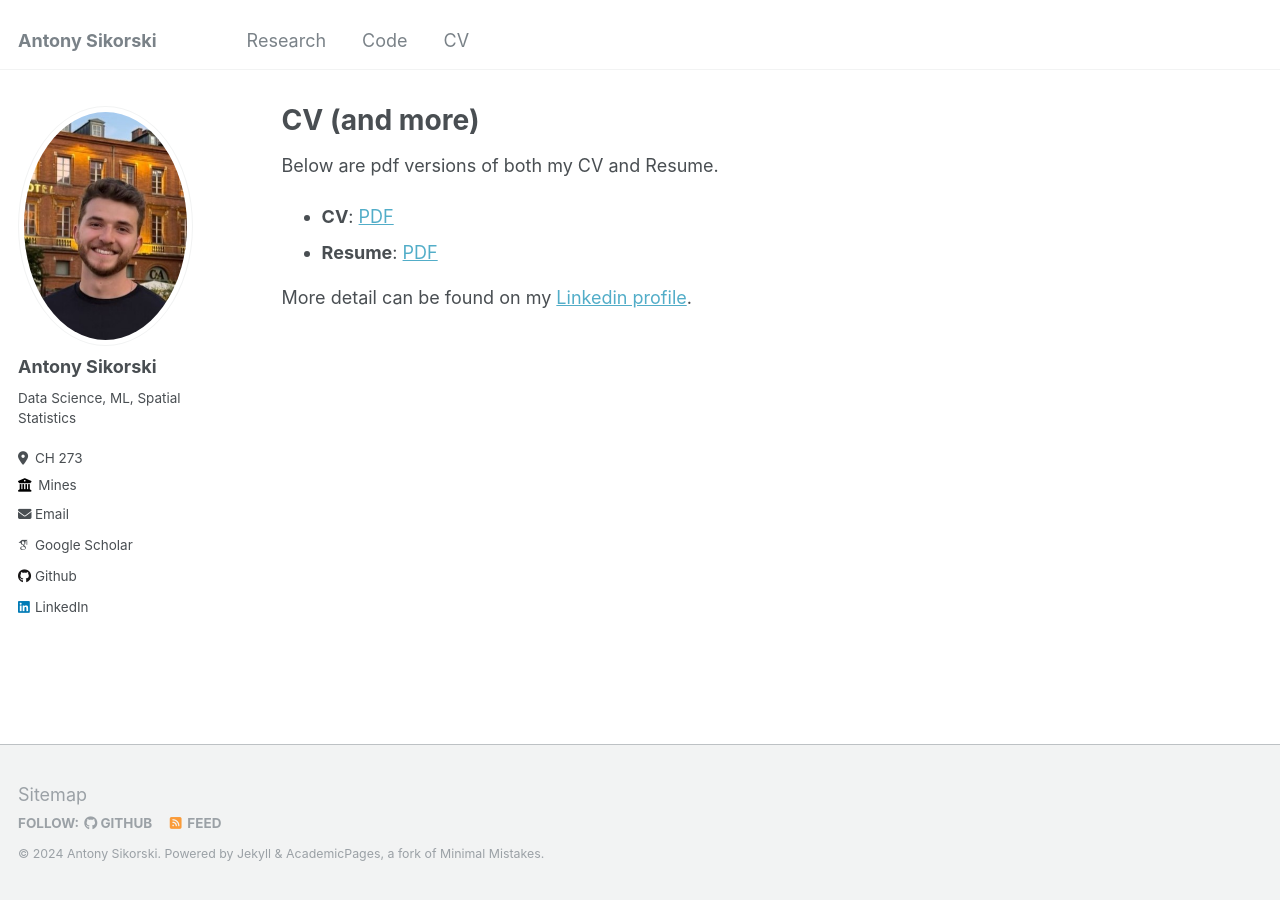
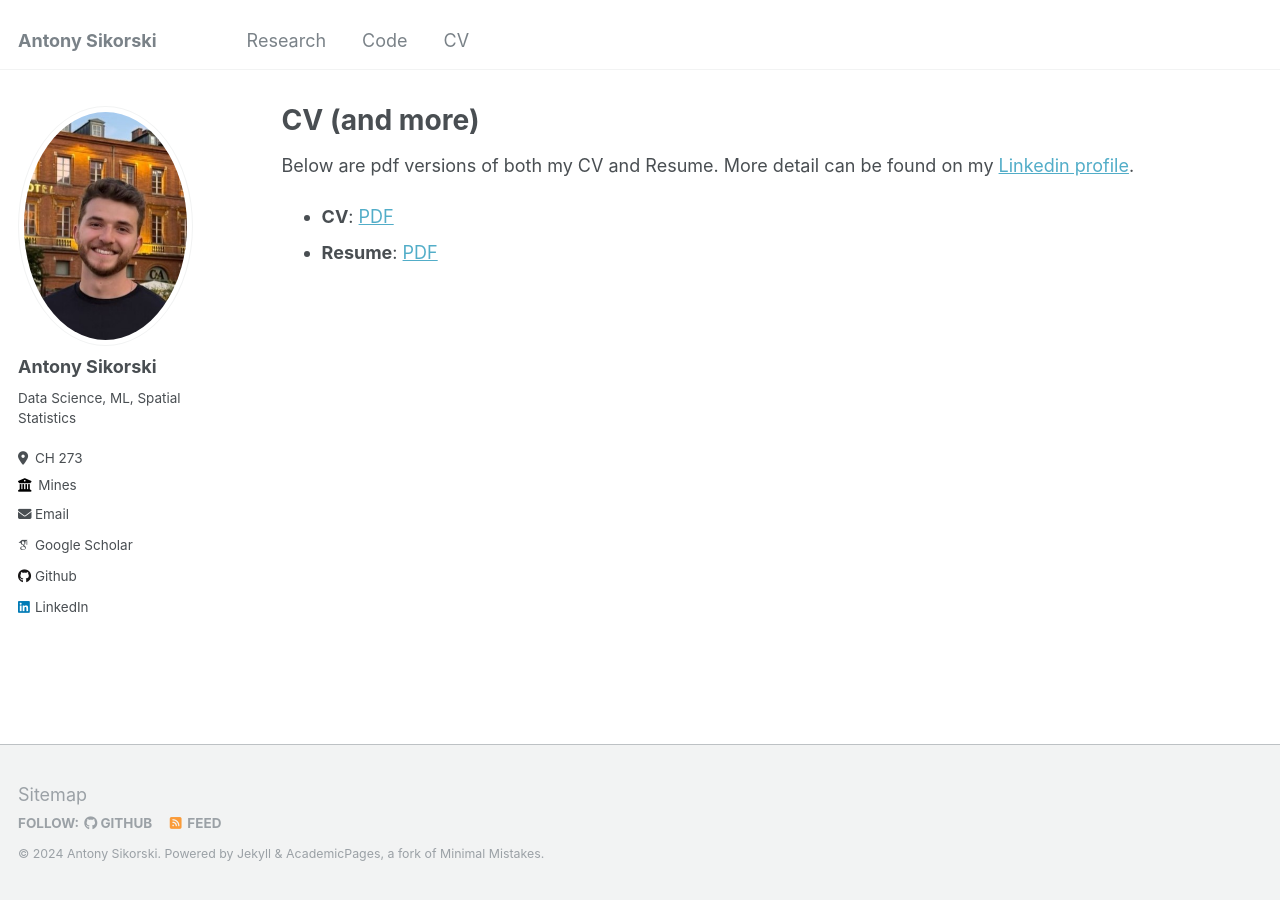
Before and after one commit to antonyxsik/antonyxsik.github.io, a Jekyll site: the page built from _pages/cv.md, in a window 1280 px wide. Built offline with Jekyll 4.4.1, drawn with Linux system fonts in a browser that asks for light colours; some web fonts are replaced.

Commit message:
cv update

```diff
--- a/_pages/cv.md
+++ b/_pages/cv.md
@@ -9,8 +9,6 @@ redirect_from:
 
 {% include base_path %}
 
-Below are pdf versions of both my CV and Resume.
+Below are pdf versions of both my CV and Resume. More detail can be found on my [Linkedin profile](https://www.linkedin.com/in/antonysikorski/).
 - **CV**: [PDF](https://antonyxsik.github.io/files/Sikorski-CV-July2024.pdf)
 - **Resume**: [PDF](https://antonyxsik.github.io/files/Sikorski-Resume-Apr2024.pdf)
-
-More detail can be found on my [Linkedin profile](https://www.linkedin.com/in/antonysikorski/).
```
